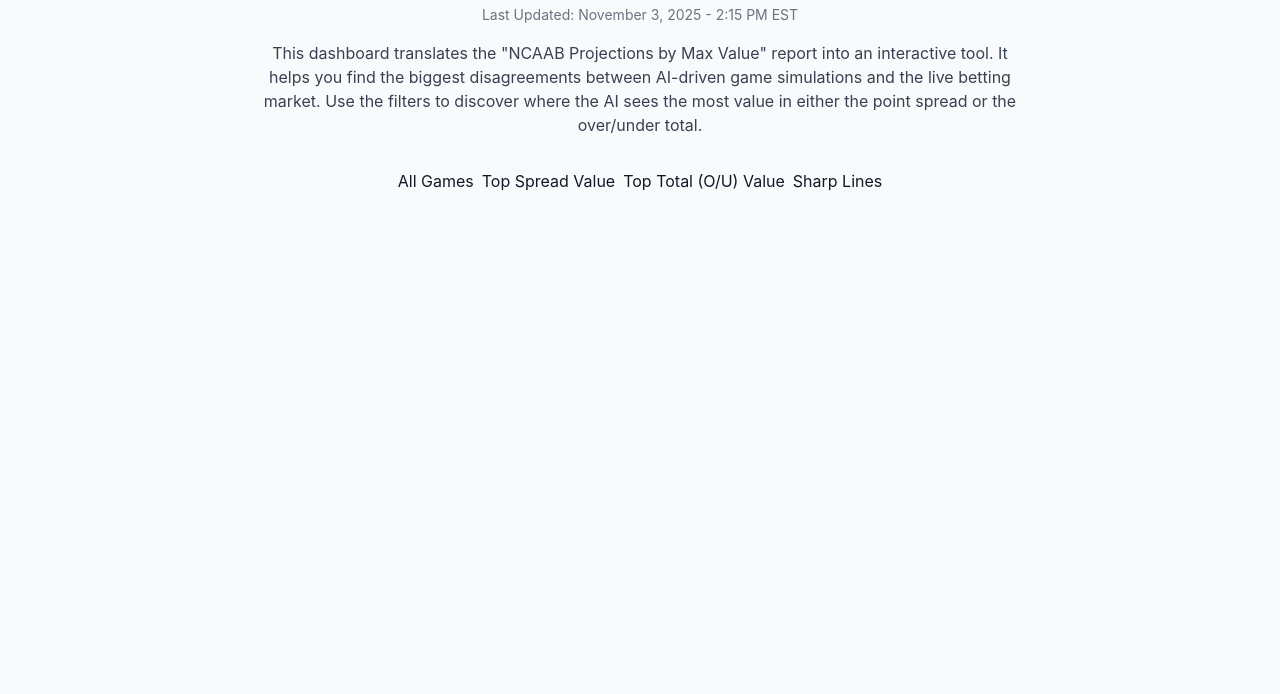
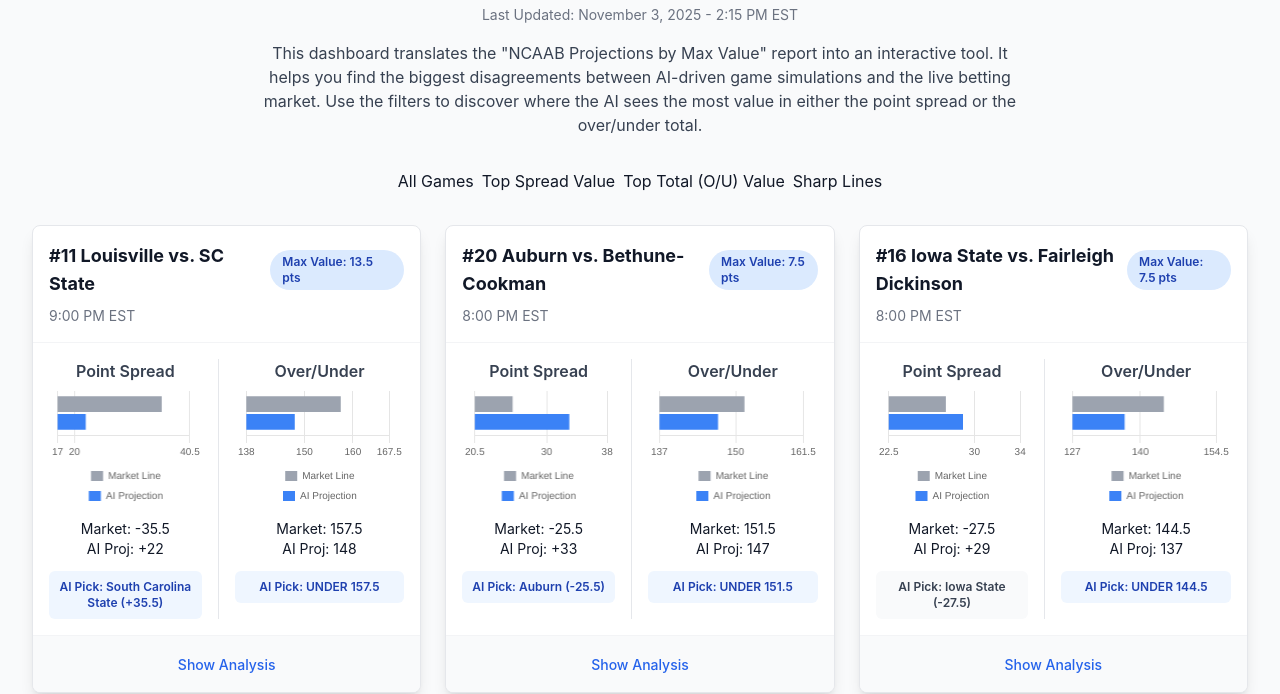
Before and after one commit to ryanalex2121-netizen/ncaab-dashboard, a plain HTML site: page index.html in a window 1280 px wide. Shown: the part 111-805 px from the top of the page. Drawn offline with nearby package versions, Linux system fonts and the light colour scheme.

Commit message:
Add files via upload

```diff
--- a/index.html
+++ b/index.html
@@ -572,7 +572,7 @@
                 const projectedTotal = game.projectedScore.team1 + game.projectedScore.team2;
 
                 const spreadValue = Math.abs(projectedMargin - (game.marketLine.spread * -1));
-                const totalValue = Math.abs(projectedTotal - g.marketLine.total);
+                const totalValue = Math.abs(projectedTotal - game.marketLine.total);
                 const cardMaxValue = Math.max(spreadValue, totalValue);
 
                 const card = `
```
